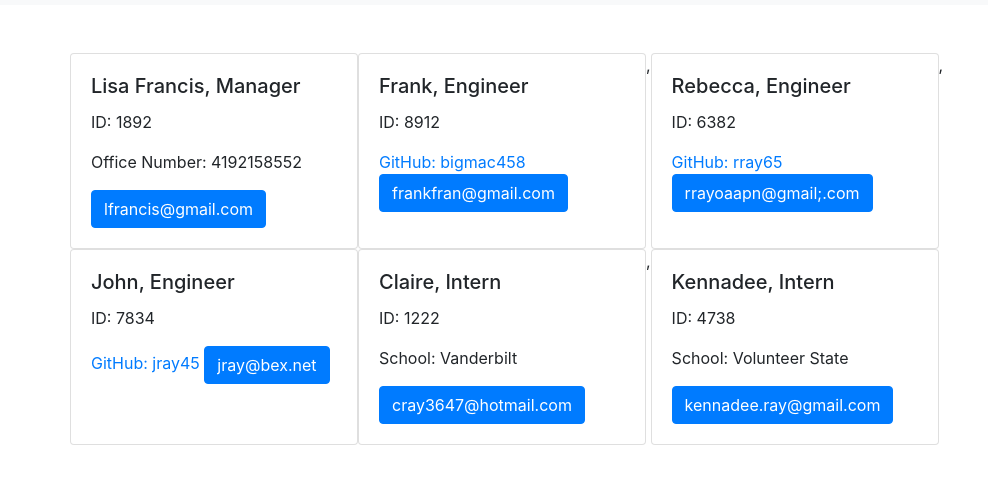
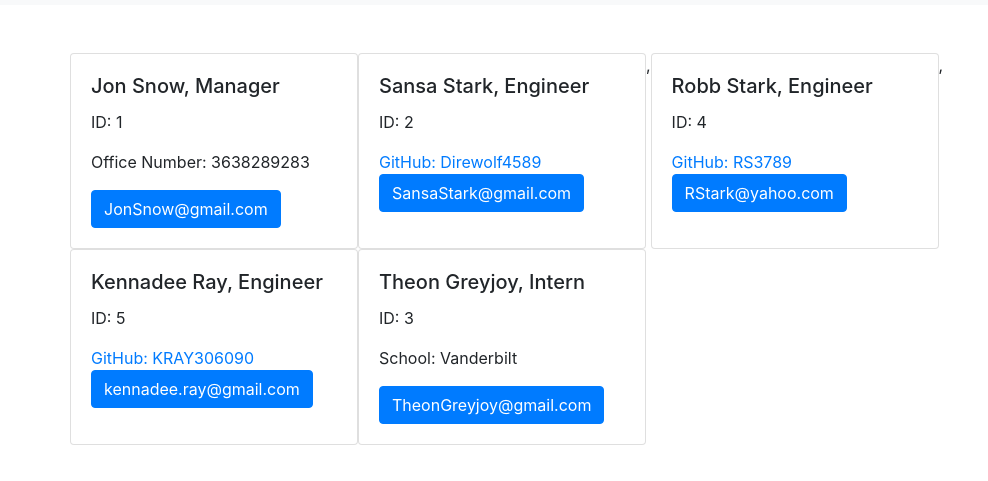
Before and after one commit to KRAY306090/contact-generator, a website: page output/team.html in a window 1280 px wide. Shown: the part 51-532 px from the top of the page, without its empty margins (0-988 px from the left). Drawn offline with nearby package versions, Linux system fonts and the light colour scheme.

Commit message:
new team file

```diff
--- a/output/team.html
+++ b/output/team.html
@@ -16,50 +16,42 @@
 
     <div class="card" style="width: 18rem;">
   <div class="card-body">
-    <h5 class="card-title">Lisa Francis, Manager</h5>
-    <p class="card-text">ID: 1892</p>
-    <p class="card-text">Office Number: 4192158552</p>
-    <a href="mailto:lfrancis@gmail.com" class="btn btn-primary">lfrancis@gmail.com</a>
+    <h5 class="card-title">Jon Snow, Manager</h5>
+    <p class="card-text">ID: 1</p>
+    <p class="card-text">Office Number: 3638289283</p>
+    <a href="mailto:JonSnow@gmail.com" class="btn btn-primary">JonSnow@gmail.com</a>
   </div>
 </div>
     <div class="card" style="width: 18rem;">
   <div class="card-body">
-    <h5 class="card-title">Frank, Engineer</h5>
-    <p class="card-text">ID: 8912</p>
-    <a class="card-text" href="https://github.com/bigmac458">GitHub: bigmac458</a>
-    <a href="mailto:frankfran@gmail.com" class="btn btn-primary">frankfran@gmail.com</a>
+    <h5 class="card-title">Sansa Stark, Engineer</h5>
+    <p class="card-text">ID: 2</p>
+    <a class="card-text" href="https://github.com/Direwolf4589">GitHub: Direwolf4589</a>
+    <a href="mailto:SansaStark@gmail.com" class="btn btn-primary">SansaStark@gmail.com</a>
   </div>
 </div>,
     <div class="card" style="width: 18rem;">
   <div class="card-body">
-    <h5 class="card-title">Rebecca, Engineer</h5>
-    <p class="card-text">ID: 6382</p>
-    <a class="card-text" href="https://github.com/rray65">GitHub: rray65</a>
-    <a href="mailto:rrayoaapn@gmail;.com" class="btn btn-primary">rrayoaapn@gmail;.com</a>
+    <h5 class="card-title">Robb Stark, Engineer</h5>
+    <p class="card-text">ID: 4</p>
+    <a class="card-text" href="https://github.com/RS3789">GitHub: RS3789</a>
+    <a href="mailto:RStark@yahoo.com" class="btn btn-primary">RStark@yahoo.com</a>
   </div>
 </div>,
     <div class="card" style="width: 18rem;">
   <div class="card-body">
-    <h5 class="card-title">John, Engineer</h5>
-    <p class="card-text">ID: 7834</p>
-    <a class="card-text" href="https://github.com/jray45">GitHub: jray45</a>
-    <a href="mailto:jray@bex.net" class="btn btn-primary">jray@bex.net</a>
+    <h5 class="card-title">Kennadee Ray, Engineer</h5>
+    <p class="card-text">ID: 5</p>
+    <a class="card-text" href="https://github.com/KRAY306090">GitHub: KRAY306090</a>
+    <a href="mailto:kennadee.ray@gmail.com" class="btn btn-primary">kennadee.ray@gmail.com</a>
   </div>
 </div>
     <div class="card" style="width: 18rem;">
   <div class="card-body">
-    <h5 class="card-title">Claire, Intern</h5>
-    <p class="card-text">ID: 1222</p>
+    <h5 class="card-title">Theon Greyjoy, Intern</h5>
+    <p class="card-text">ID: 3</p>
     <p class="card-text">School: Vanderbilt</p>
-    <a href="mailto:cray3647@hotmail.com" class="btn btn-primary">cray3647@hotmail.com</a>
-  </div>
-</div>,
-    <div class="card" style="width: 18rem;">
-  <div class="card-body">
-    <h5 class="card-title">Kennadee, Intern</h5>
-    <p class="card-text">ID: 4738</p>
-    <p class="card-text">School: Volunteer State</p>
-    <a href="mailto:kennadee.ray@gmail.com" class="btn btn-primary">kennadee.ray@gmail.com</a>
+    <a href="mailto:TheonGreyjoy@gmail.com" class="btn btn-primary">TheonGreyjoy@gmail.com</a>
   </div>
 </div>
         </div>
```
